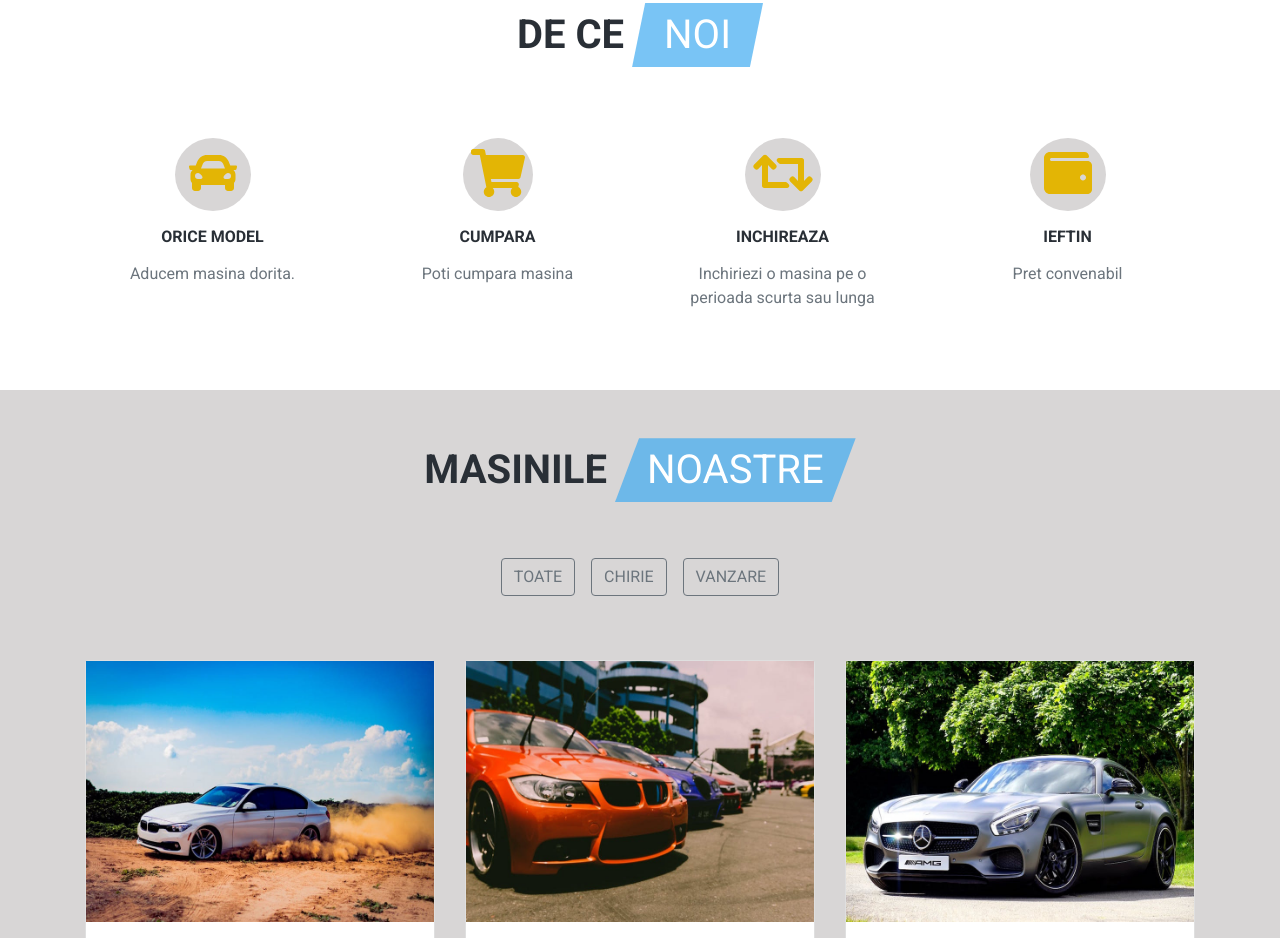
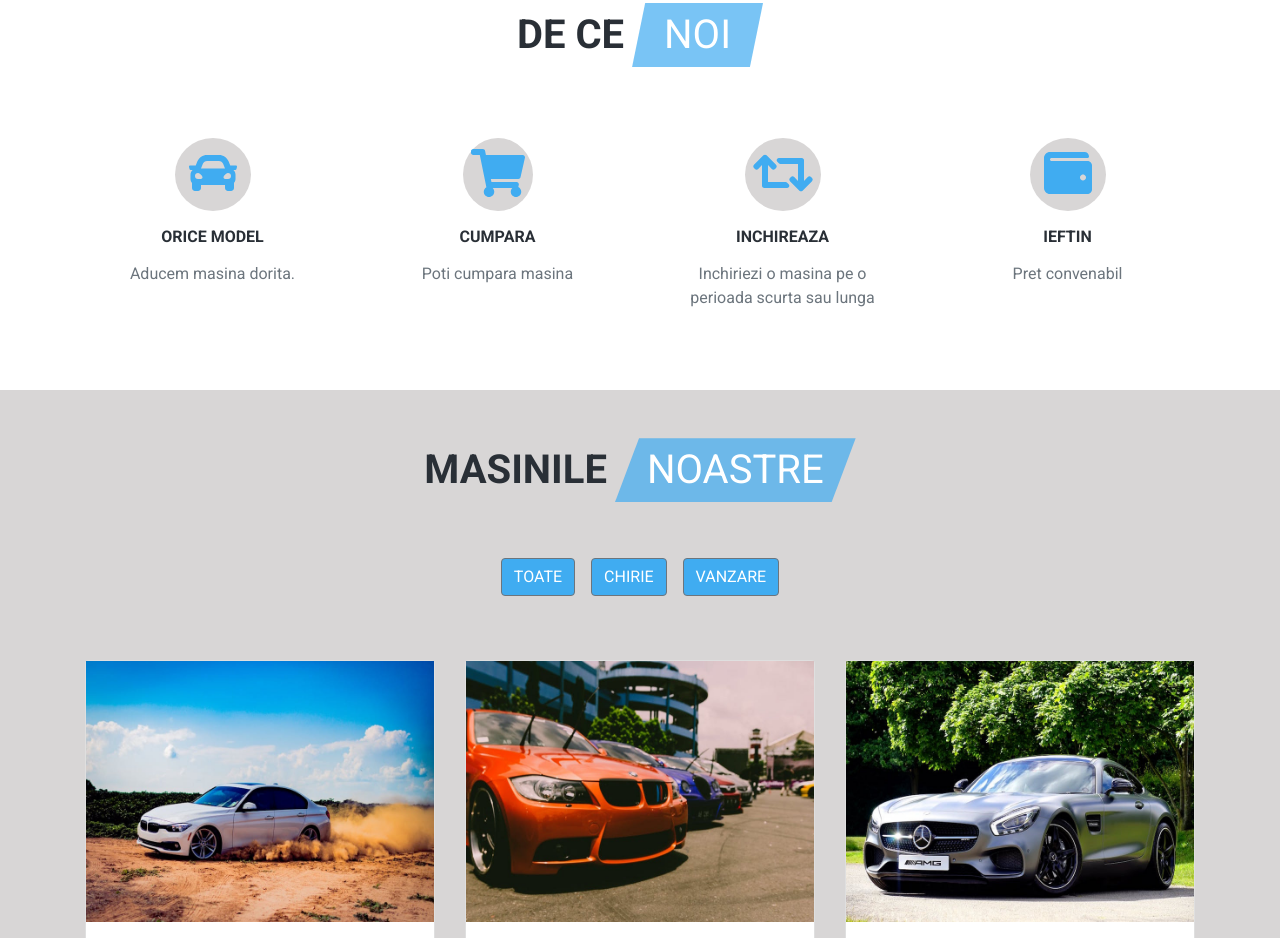
Before and after one commit to SelariuAlex/GeorgescuAutomobile, a plain HTML site: page index.html in a window 1280 px wide. Shown: the part 842-1780 px from the top of the page. Drawn offline with Linux system fonts and the light colour scheme.

Commit message:
changed some colors

```diff
--- a/css/main.css
+++ b/css/main.css
@@ -111,7 +111,7 @@ body {
 /* skills */
 .oferta-icon {
   font-size: 3rem;
-  color: var(--mainYellow);
+  color: var(--mainBlue);
   background: var(--mainGrey);
 }
 .oferta-icon:hover {
@@ -121,6 +121,15 @@ body {
 /* inventory */
 .inventory {
   background: var(--mainGrey);
+}
+.inventory .btn {
+  background: var(--mainBlue);
+  color: var(--mainWhite);
+  transition: all 0.5s ease;
+}
+.inventory .btn:hover {
+  background: var(--mainWhite);
+  color: var(--mainBlue);
 }
 .car-img {
   border-top-left-radius: 0;
```
